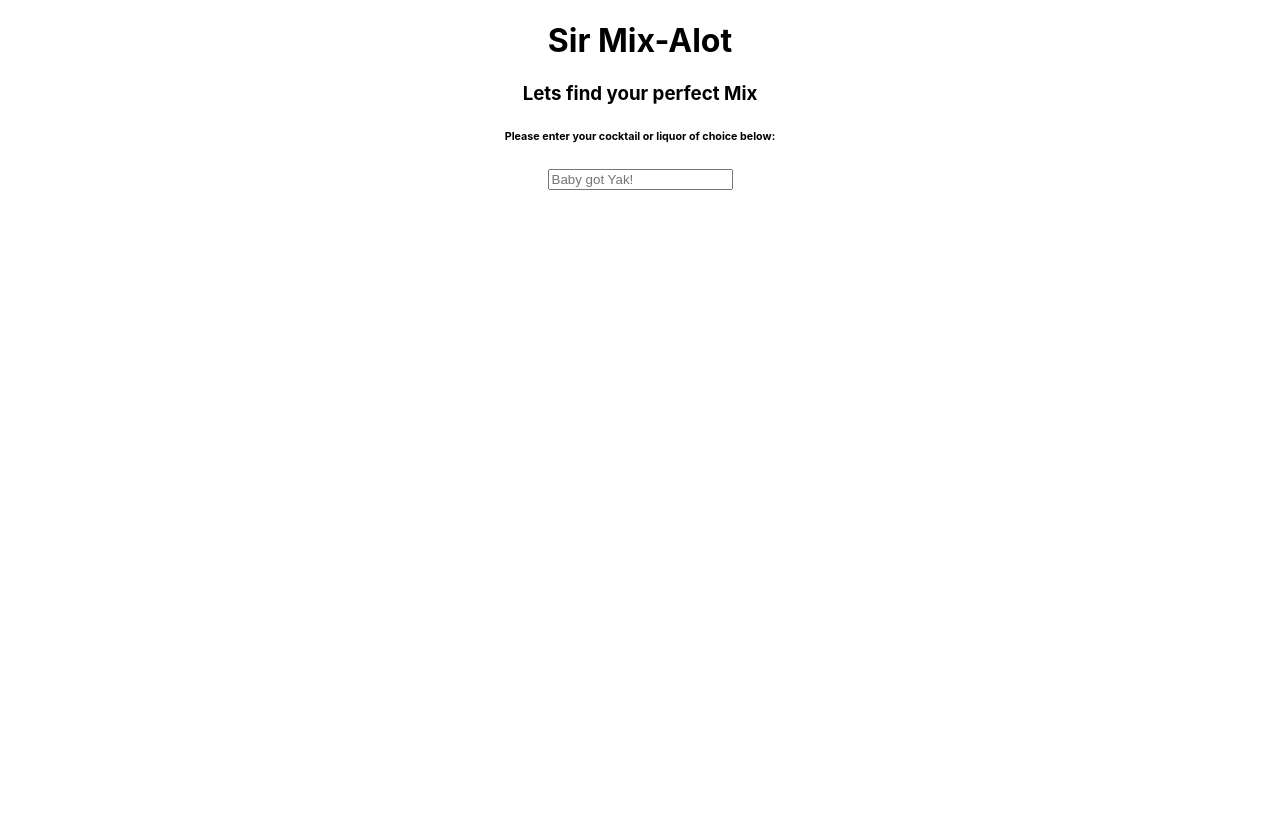
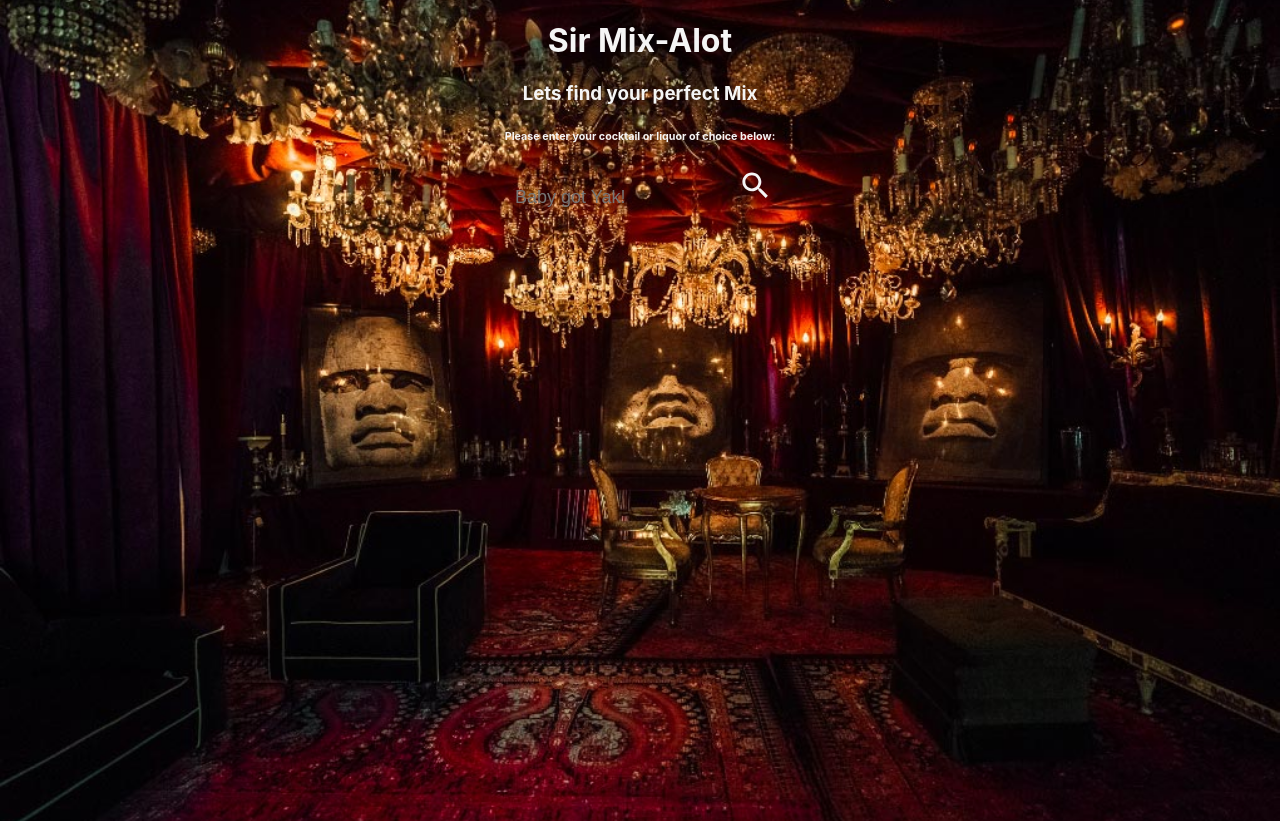
Before and after one commit to mynameisfaatimah/Sir-Mix-Alot, a React (Create React App) app in the folder sir-mix-alot/: page / in a window 1280 px wide. Before the commit the page ends 800 px from the top, so only its background shows below. Built offline with nearby package versions, Linux system fonts and the light colour scheme; no server answers.

Commit message:
some style on background and search icon

```diff
--- a/sir-mix-alot/package.json
+++ b/sir-mix-alot/package.json
@@ -3,6 +3,10 @@
   "version": "0.1.0",
   "private": true,
   "dependencies": {
+    "@emotion/react": "^11.10.6",
+    "@emotion/styled": "^11.10.6",
+    "@mui/icons-material": "^5.11.11",
+    "@mui/material": "^5.11.11",
     "@testing-library/jest-dom": "^5.16.5",
     "@testing-library/react": "^13.4.0",
     "@testing-library/user-event": "^13.5.0",
--- a/sir-mix-alot/src/App.css
+++ b/sir-mix-alot/src/App.css
@@ -1,5 +1,6 @@
 .App {
   text-align: center;
+  color: whitesmoke;
 }
 
 img {
@@ -12,16 +13,9 @@
   height: 200px;
   background-size: cover;
 }
-.App-logo {
-  height: 40vmin;
-  pointer-events: none;
-}
 
-@media (prefers-reduced-motion: no-preference) {
-  .App-logo {
-    animation: App-logo-spin infinite 20s linear;
-  }
-}
+
+
 
 .App-header {
   background-color: #282c34;
@@ -37,12 +31,3 @@
 .App-link {
   color: #61dafb;
 }
-
-@keyframes App-logo-spin {
-  from {
-    transform: rotate(0deg);
-  }
-  to {
-    transform: rotate(360deg);
-  }
-}
--- a/sir-mix-alot/src/App.js
+++ b/sir-mix-alot/src/App.js
@@ -2,15 +2,16 @@
 import {useState, useEffect} from 'react'
 import axios from 'axios'
 import {BASE_URL} from './CocktailData'
+import { Route, Routes } from 'react-router-dom';
 import SearchBar from './Components/SearchBar'
 import Main from './Components/Main'
 //import Image from './Image/RedRoom.JPG'
-//import CocktailList from './Components/CocktailList';
+import CocktailList from './Components/CocktailList';
 
 
 const App = () => {
 
-  const [cocktail, setCocktails] = useState([])
+  const [cocktails, setCocktails] = useState([])
   //const [selectedCocktail, setSelectedCocktail] = useState(null)
 const [choice, setChoice] = useState([])
   useEffect(() => {
@@ -18,27 +19,38 @@
       const response = await axios.get(`${BASE_URL}${choice[""]}`,{headers: { 'X-Api-Key':process.env.REACT_APP_API_KEY}})
 
       console.log(response.data)
+      //setCocktails(response.data)
     }
-
-
     getCocktails()
   }, [choice])
+
   const handleChange = (e) => {
     //console.log(choice)
     setChoice({...choice,[e.target.id]: e.target.value})
 
 
+
+
 }
   return (
     <div className="App">
+
       <div className="Main">
       <Main />
       </div>
 
-      <SearchBar placeholder="Baby got Yak!" choice={choice}
+      <SearchBar placeholder="Baby got Yak!"
+      choice={choice}
       handleChange={handleChange}/>
 
+      <Routes>
 
+        <Route path="/CocktailList" element={
+    <CocktailList
+    cocktails={cocktails}
+    setCocktails={setCocktails}/>} />
+
+      </Routes>
     </div>
 
 
--- a/sir-mix-alot/src/Components/CocktailList.jsx
+++ b/sir-mix-alot/src/Components/CocktailList.jsx
@@ -1,6 +1,6 @@
 import Nav from './Nav'
 
-export default function CocktailList (){
+export default function CocktailList (props){
         return(
             <div>
                 <div className= "header-title">
@@ -11,6 +11,20 @@
                 < div className="nav-container">
                     <Nav />
                 </div>
+                {
+                 props.cocktails.map((cocktail) =>
+                 (
+                    <div key={cocktail} classname="card">
+                        <h1>{cocktail.name}</h1>
+                          <p>{cocktail.instructions}</p>
+                        <uo>
+                            <li>{cocktail.ingredients}</li>
+                        </uo>
+                            <button>Select Cocktail</button>
+                    </div>
+
+                 ))
+                }
             </div>
         )
 }
--- a/sir-mix-alot/src/Components/SearchBar.jsx
+++ b/sir-mix-alot/src/Components/SearchBar.jsx
@@ -1,4 +1,6 @@
 import React from 'react'
+import '../SearchBar.css'
+import SearchIcon from '@mui/icons-material/Search';
 
 function SearchBar ({placeholder, choice, handleChange}) {
 
@@ -7,13 +9,15 @@
     < div className= "search">
         <div className="searchInputs">
             <input type="text"
-
             value={choice[""]}
             onChange={handleChange}
             placeholder={placeholder}/>
-            <div className="searchIcon"></div>
+            <div className="searchIcon">
+                <SearchIcon />
+            </div>
         </div>
-        <div className="dataResult"></div>
+        <div className="dataResult">
+        </div>
     </div>
 
 )
--- /dev/null
+++ b/sir-mix-alot/src/SearchBar.css
@@ -0,0 +1,34 @@
+.searchInput {
+    margin-top: 105px;
+    display: flex;
+   color: white;
+}
+
+.search input {
+    background-color: transparent;
+    border: 0;
+    border-radius: 2px;
+    border-top-right-radius: 0px;
+    font-size: 18px;
+
+    padding: 15px;
+    height: 30px;
+    width: 200px;
+
+}
+
+.searchIcon {
+    height: 60px;
+    width: 50px;
+    background-color: transparent;
+    display: inline-block;
+    align-items: center ;
+}
+
+input:focus {
+    outline: none;
+}
+
+.searchIcon svg {
+    font-size: 35px;
+}
--- a/sir-mix-alot/src/index.css
+++ b/sir-mix-alot/src/index.css
@@ -3,9 +3,14 @@
   font-family: -apple-system, BlinkMacSystemFont, 'Segoe UI', 'Roboto', 'Oxygen',
     'Ubuntu', 'Cantarell', 'Fira Sans', 'Droid Sans', 'Helvetica Neue',
     sans-serif;
+
   -webkit-font-smoothing: antialiased;
   -moz-osx-font-smoothing: grayscale;
-
+  background-image: url("./Image/RedRoom.JPG");
+  background-repeat: no-repeat;
+  background-size: cover;
+    background-position: center;
+    height: 100vh;
 }
 
 .App {
```
Also changed, not shown: sir-mix-alot/public/manifest.json (deleted), 1 other file (tests, documents, lock files or other folders).
